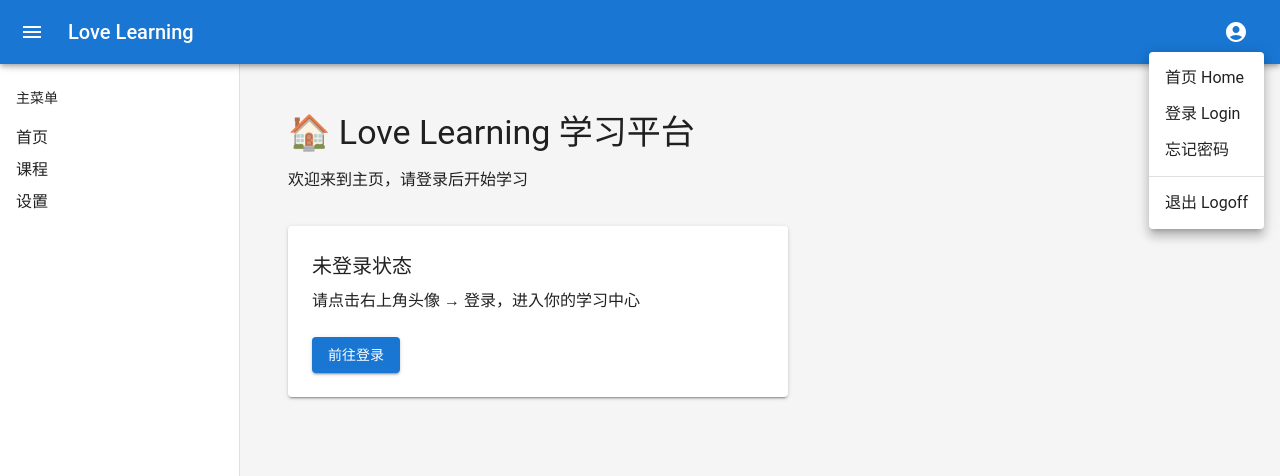
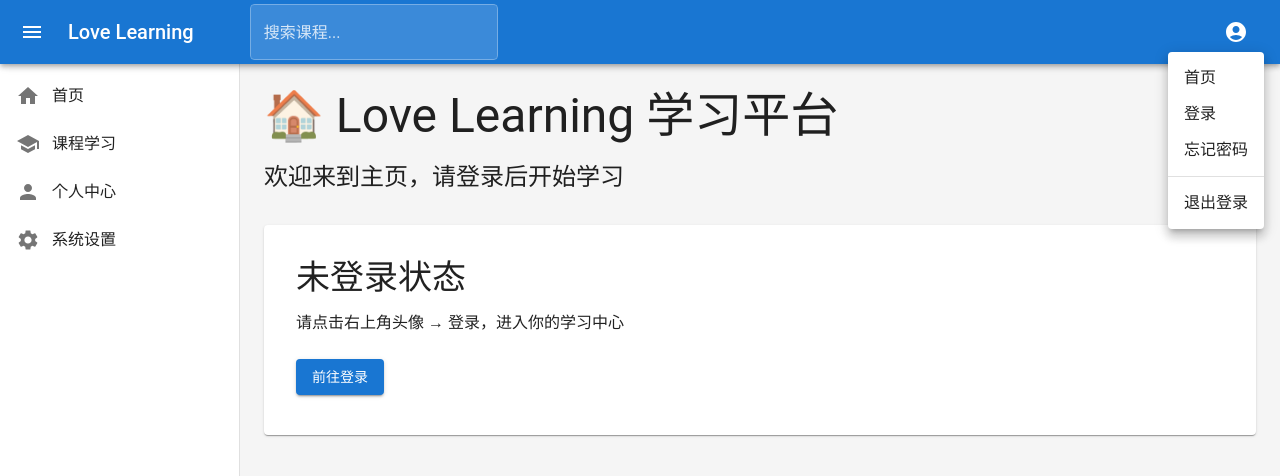
Before and after one commit to HKBrianNg/LoveLearning, a React (Vite) app: page / in a window 1280 px wide. Both pictures are taken after a click on the button 1236 px from the left and 32 px from the top of the page. Shown: the top 476 px of the page. Built offline with nearby package versions, Linux system fonts and the light colour scheme.

Commit message:
加翻译

```diff
--- a/src/App.jsx
+++ b/src/App.jsx
@@ -4,6 +4,7 @@ import Home from './pages/Home'
 import Login from './pages/Login'
 import ForgetPassword from './pages/ForgetPassword'
 import Logoff from './pages/Logoff'
+import Settings from './pages/Settings'
 
 function App() {
   const [currentPage, setCurrentPage] = useState('home')
@@ -14,6 +15,7 @@ function App() {
       case 'login': return <Login goHome={() => setCurrentPage('home')} />
       case 'forget': return <ForgetPassword goHome={() => setCurrentPage('home')} />
       case 'logoff': return <Logoff goHome={() => setCurrentPage('home')} />
+      case 'settings': return <Settings />
       default: return <Home />
     }
   }
--- /dev/null
+++ b/src/context/LangContext.jsx
@@ -0,0 +1,27 @@
+import { createContext, useContext, useState, useEffect } from 'react';
+import { messages } from '../locales';
+
+const LangContext = createContext();
+
+export function LangProvider({ children }) {
+  const [lang, setLang] = useState(() => {
+    return localStorage.getItem('appLang') || 'zh-CN';
+  });
+
+  const changeLang = (newLang) => {
+    setLang(newLang);
+    localStorage.setItem('appLang', newLang);
+  };
+
+  const t = messages[lang];
+
+  return (
+    <LangContext.Provider value={{ lang, t, changeLang }}>
+      {children}
+    </LangContext.Provider>
+  );
+}
+
+export function useLang() {
+  return useContext(LangContext);
+}
--- a/src/layout/MainLayout.jsx
+++ b/src/layout/MainLayout.jsx
@@ -1,66 +1,107 @@
 import { useState } from 'react';
 import {
-  Box,
-  CssBaseline,
-  AppBar,
-  Drawer,
-  Toolbar,
-  Typography,
-  IconButton,
-  Menu,
-  MenuItem,
-  Divider
+  Box, CssBaseline, AppBar, Drawer, Toolbar, Typography,
+  IconButton, Menu, MenuItem, Divider, TextField,
+  List, ListItem, ListItemIcon, ListItemText
 } from '@mui/material';
 
 import MenuIcon from '@mui/icons-material/Menu';
 import AccountCircle from '@mui/icons-material/AccountCircle';
+import HomeIcon from '@mui/icons-material/Home';
+import SchoolIcon from '@mui/icons-material/School';
+import PersonIcon from '@mui/icons-material/Person';
+import SettingsIcon from '@mui/icons-material/Settings';
+
+// 全局语言
+import { useLang } from '../context/LangContext';
 
 const drawerWidth = 240;
 
 export default function MainLayout({ children, onNavigate }) {
   const [open, setOpen] = useState(true);
   const [anchorEl, setAnchorEl] = useState(null);
+  const [search, setSearch] = useState('');
+
+  // 全局多语言
+  const { t } = useLang();
 
   const handleMenuOpen = (e) => setAnchorEl(e.currentTarget);
   const handleMenuClose = () => setAnchorEl(null);
 
-  // 菜单跳转
   const goTo = (page) => {
     onNavigate(page);
     handleMenuClose();
+  };
+
+  // 搜索回车
+  const handleSearch = (e) => {
+    if (e.key === 'Enter') {
+      alert(`${t.searchPlaceholder}: ${search}`);
+      setSearch('');
+    }
   };
 
   return (
     <Box sx={{ display: 'flex' }}>
       <CssBaseline />
 
-      {/* 顶部导航 */}
+      {/* 顶部导航栏 */}
       <AppBar position="fixed" sx={{ zIndex: (theme) => theme.zIndex.drawer + 1 }}>
         <Toolbar>
           <IconButton color="inherit" edge="start" onClick={() => setOpen(!open)} sx={{ mr: 2 }}>
             <MenuIcon />
           </IconButton>
 
-          {/* Logo */}
-          <Typography variant="h6" sx={{ flexGrow: 1 }}>
+          {/* LOGO */}
+          <Typography variant="h6" sx={{ flexGrow: 0, mr: 3 }}>
             Love Learning
           </Typography>
+
+          {/* 搜索框 - 白色文字 + 右移 */}
+          <TextField
+            placeholder={t.searchPlaceholder}
+            value={search}
+            onChange={(e) => setSearch(e.target.value)}
+            onKeyDown={handleSearch}
+            variant="outlined"
+            sx={{
+              maxWidth: 450,
+              ml: 4,
+              mr: 2,
+              backgroundColor: 'rgba(255,255,255,0.15)',
+              borderRadius: '6px',
+              '& .MuiInputBase-input': {
+                color: '#fff',
+              },
+              '& .MuiInputBase-input::placeholder': {
+                color: 'rgba(255,255,255,0.8) !important',
+                opacity: 1,
+              },
+              '& .MuiOutlinedInput-root': {
+                '& fieldset': { borderColor: 'rgba(255,255,255,0.3)' },
+                '&:hover fieldset': { borderColor: 'rgba(255,255,255,0.6)' },
+                '&.Mui-focused fieldset': { borderColor: '#fff' },
+              },
+            }}
+          />
+
+          <Box sx={{ flexGrow: 1 }} />
 
           {/* 用户菜单 */}
           <IconButton color="inherit" onClick={handleMenuOpen}>
             <AccountCircle />
           </IconButton>
           <Menu anchorEl={anchorEl} open={Boolean(anchorEl)} onClose={handleMenuClose}>
-            <MenuItem onClick={() => goTo('home')}>首页 Home</MenuItem>
-            <MenuItem onClick={() => goTo('login')}>登录 Login</MenuItem>
-            <MenuItem onClick={() => goTo('forget')}>忘记密码</MenuItem>
+            <MenuItem onClick={() => goTo('home')}>{t.home}</MenuItem>
+            <MenuItem onClick={() => goTo('login')}>{t.login}</MenuItem>
+            <MenuItem onClick={() => goTo('forget')}>{t.forgetPwd}</MenuItem>
             <Divider />
-            <MenuItem onClick={() => goTo('logoff')}>退出 Logoff</MenuItem>
+            <MenuItem onClick={() => goTo('logoff')}>{t.logoff}</MenuItem>
           </Menu>
         </Toolbar>
       </AppBar>
 
-      {/* 侧边栏 */}
+      {/* 侧边栏菜单 + 图标 + 多语言 */}
       <Drawer
         variant="permanent"
         open={open}
@@ -75,12 +116,27 @@ export default function MainLayout({ children, onNavigate }) {
         }}
       >
         <Toolbar />
-        <Box sx={{ px: 2, py: 3 }}>
-          <Typography variant="subtitle2" sx={{ mb: 2 }}>主菜单</Typography>
-          <Typography sx={{ my: 1 }}>首页</Typography>
-          <Typography sx={{ my: 1 }}>课程</Typography>
-          <Typography sx={{ my: 1 }}>设置</Typography>
-        </Box>
+        <List>
+          <ListItem button onClick={() => goTo('home')}>
+            <ListItemIcon><HomeIcon /></ListItemIcon>
+            <ListItemText primary={t.home} />
+          </ListItem>
+
+          <ListItem button>
+            <ListItemIcon><SchoolIcon /></ListItemIcon>
+            <ListItemText primary={t.course} />
+          </ListItem>
+
+          <ListItem button onClick={() => goTo('profile')}>
+            <ListItemIcon><PersonIcon /></ListItemIcon>
+            <ListItemText primary={t.profile} />
+          </ListItem>
+
+          <ListItem button onClick={() => goTo('settings')}>
+            <ListItemIcon><SettingsIcon /></ListItemIcon>
+            <ListItemText primary={t.settings} />
+          </ListItem>
+        </List>
       </Drawer>
 
       {/* 内容区 */}
--- /dev/null
+++ b/src/locales/index.js
@@ -0,0 +1,104 @@
+// src/locales/index.js
+export const messages = {
+  "zh-CN": {
+    home: "首页",
+    course: "课程学习",
+    profile: "个人中心",
+    settings: "系统设置",
+    login: "登录",
+    logoff: "退出登录",
+    forgetPwd: "忘记密码",
+    systemSetting: "系统设置",
+    langSetting: "语言设置",
+    baseSetting: "基础设置",
+    themeSetting: "外观设置",
+    notifySetting: "通知设置",
+    selectLang: "选择语言",
+    currentLang: "当前：",
+    searchPlaceholder: "搜索课程...",
+    platformName: "学习平台",
+    welcomeMsg: "欢迎来到主页，请登录后开始学习",
+    notLoginStatus: "未登录状态",
+    notLoginTip: "请点击右上角头像 → 登录，进入你的学习中心",
+    goLogin: "前往登录",
+
+    username: "用户名",
+    password: "密码",
+    loginBtn: "登录",
+    forgetPwdPage: "忘记密码",
+    resetPwdTip: "请输入您的邮箱以重置密码",
+    email: "邮箱",
+    sendResetLink: "发送重置链接",
+    backToLogin: "返回登录",
+    logoutSuccess: "退出成功",
+    logoutTip: "您已安全退出账号"
+  },
+
+  "zh-TW": {
+    home: "首頁",
+    course: "課程學習",
+    profile: "個人中心",
+    settings: "系統設定",
+    login: "登入",
+    logoff: "登出",
+    forgetPwd: "忘記密碼",
+    systemSetting: "系統設定",
+    langSetting: "語言設定",
+    baseSetting: "基礎設定",
+    themeSetting: "外觀設定",
+    notifySetting: "通知設定",
+    selectLang: "選擇語言",
+    currentLang: "目前：",
+    searchPlaceholder: "搜尋課程...",
+    platformName: "學習平台",
+    welcomeMsg: "歡迎來到主頁，請登入後開始學習",
+    notLoginStatus: "未登入狀態",
+    notLoginTip: "請點擊右上角頭像 → 登入，進入你的學習中心",
+    goLogin: "前往登入",
+
+    username: "使用者名稱",
+    password: "密碼",
+    loginBtn: "登入",
+    forgetPwdPage: "忘記密碼",
+    resetPwdTip: "請輸入您的信箱以重置密碼",
+    email: "信箱",
+    sendResetLink: "發送重置連結",
+    backToLogin: "返回登入",
+    logoutSuccess: "登出成功",
+    logoutTip: "您已安全登出帳號"
+  },
+
+  "en": {
+    home: "Home",
+    course: "Courses",
+    profile: "Profile",
+    settings: "Settings",
+    login: "Login",
+    logoff: "Logoff",
+    forgetPwd: "Forget Password",
+    systemSetting: "System Settings",
+    langSetting: "Language Setting",
+    baseSetting: "Basic Setting",
+    themeSetting: "Theme Setting",
+    notifySetting: "Notification Setting",
+    selectLang: "Select Language",
+    currentLang: "Current: ",
+    searchPlaceholder: "Search courses...",
+    platformName: "Learning Platform",
+    welcomeMsg: "Welcome to the home page, please log in to start learning",
+    notLoginStatus: "Not logged in",
+    notLoginTip: "Please click the avatar in the top right corner → Login to enter your learning center",
+    goLogin: "Go to Login",
+
+    username: "Username",
+    password: "Password",
+    loginBtn: "Login",
+    forgetPwdPage: "Forget Password",
+    resetPwdTip: "Enter your email to reset password",
+    email: "Email",
+    sendResetLink: "Send Reset Link",
+    backToLogin: "Back to Login",
+    logoutSuccess: "Logged Out",
+    logoutTip: "You have been successfully logged out"
+  }
+};
--- a/src/main.jsx
+++ b/src/main.jsx
@@ -6,6 +6,7 @@ import App from './App.jsx'
 import { ThemeProvider } from '@mui/material/styles'
 import CssBaseline from '@mui/material/CssBaseline'
 import theme from './theme.js'
+import { LangProvider } from './context/LangContext';
 
 ReactDOM.createRoot(document.getElementById('root')).render(
   <React.StrictMode>
@@ -13,8 +14,9 @@ ReactDOM.createRoot(document.getElementById('root')).render(
     <ThemeProvider theme={theme}>
       {/* 自动重置全局样式 = 代替 index.css */}
       <CssBaseline />
-
-      <App />
+      <LangProvider>
+        <App />
+      </LangProvider>
     </ThemeProvider>
   </React.StrictMode>,
 )
--- a/src/pages/Home.jsx
+++ b/src/pages/Home.jsx
@@ -1,25 +1,29 @@
-import { Typography, Box, Button, Card, CardContent } from '@mui/material';
+import { Box, Typography, Card, CardContent, Button } from '@mui/material';
+import { useLang } from '../context/LangContext';
 
 export default function Home({ goLogin }) {
+  const { t } = useLang();
+
   return (
-    <Box sx={{ p: 3 }}>
-      <Typography variant="h4" gutterBottom>
-        🏠 Love Learning 学习平台
-      </Typography>
-      <Typography variant="subtitle1" color="text.secondary" sx={{ mb: 4 }}>
-        欢迎来到主页，请登录后开始学习
+    <Box>
+      <Typography variant="h3" gutterBottom>
+        🏠 Love Learning {t.platformName}
       </Typography>
 
-      <Card sx={{ maxWidth: 500, boxShadow: 2 }}>
-        <CardContent sx={{ p: 3 }}>
-          <Typography variant="h6" gutterBottom>
-            未登录状态
+      <Typography variant="h5" color="text.secondary" gutterBottom>
+        {t.welcomeMsg}
+      </Typography>
+
+      <Card sx={{ mt: 4, p: 2 }}>
+        <CardContent>
+          <Typography variant="h4" gutterBottom>
+            {t.notLoginStatus}
           </Typography>
-          <Typography sx={{ mb: 3 }}>
-            请点击右上角头像 → 登录，进入你的学习中心
+          <Typography variant="body1" sx={{ mb: 3 }}>
+            {t.notLoginTip}
           </Typography>
-          <Button variant="contained" onClick={goLogin}>
-            前往登录
+          <Button variant="contained" color="primary" onClick={goLogin}>
+            {t.goLogin}
           </Button>
         </CardContent>
       </Card>
--- /dev/null
+++ b/src/pages/Settings.jsx
@@ -0,0 +1,70 @@
+import {
+  Box, Typography, Card, CardContent,
+  FormControl, InputLabel, Select, MenuItem
+} from '@mui/material'
+import { useLang } from '../context/LangContext';
+
+export default function Settings() {
+  const { lang, t, changeLang } = useLang();
+
+  const langText = {
+    'zh-CN': '简体中文',
+    'zh-TW': '繁體中文',
+    'en': 'English'
+  };
+
+  return (
+    <Box>
+      <Typography variant="h4" gutterBottom>
+        {t.systemSetting}
+      </Typography>
+
+      {/* 语言设置 */}
+      <Card sx={{ mb: 3 }}>
+        <CardContent>
+          <Typography variant="h6" sx={{ mb: 2 }}>
+            {t.langSetting}
+          </Typography>
+
+          <FormControl fullWidth sx={{ maxWidth: 300 }}>
+            <InputLabel>{t.selectLang}</InputLabel>
+            <Select
+              value={lang}
+              label={t.selectLang}
+              onChange={(e) => changeLang(e.target.value)}
+            >
+              <MenuItem value="zh-CN">简体中文</MenuItem>
+              <MenuItem value="zh-TW">繁體中文</MenuItem>
+              <MenuItem value="en">English</MenuItem>
+            </Select>
+          </FormControl>
+
+          <Typography sx={{ mt: 2 }} color="text.secondary">
+            {t.currentLang}{langText[lang]}
+          </Typography>
+        </CardContent>
+      </Card>
+
+      <Card sx={{ mb: 3 }}>
+        <CardContent>
+          <Typography variant="h6">{t.baseSetting}</Typography>
+          <Typography color="text.secondary">账号安全、密码修改、邮箱绑定</Typography>
+        </CardContent>
+      </Card>
+
+      <Card sx={{ mb: 3 }}>
+        <CardContent>
+          <Typography variant="h6">{t.themeSetting}</Typography>
+          <Typography color="text.secondary">主题颜色、暗黑模式、布局风格</Typography>
+        </CardContent>
+      </Card>
+
+      <Card>
+        <CardContent>
+          <Typography variant="h6">{t.notifySetting}</Typography>
+          <Typography color="text.secondary">课程提醒、系统消息、邮件通知</Typography>
+        </CardContent>
+      </Card>
+    </Box>
+  )
+}
```
Also changed, not shown: src/pages/ForgetPassword.jsx (+28 -14 lines), src/pages/Login.jsx (+29 -23 lines), src/pages/Logoff.jsx (+17 -10 lines).
